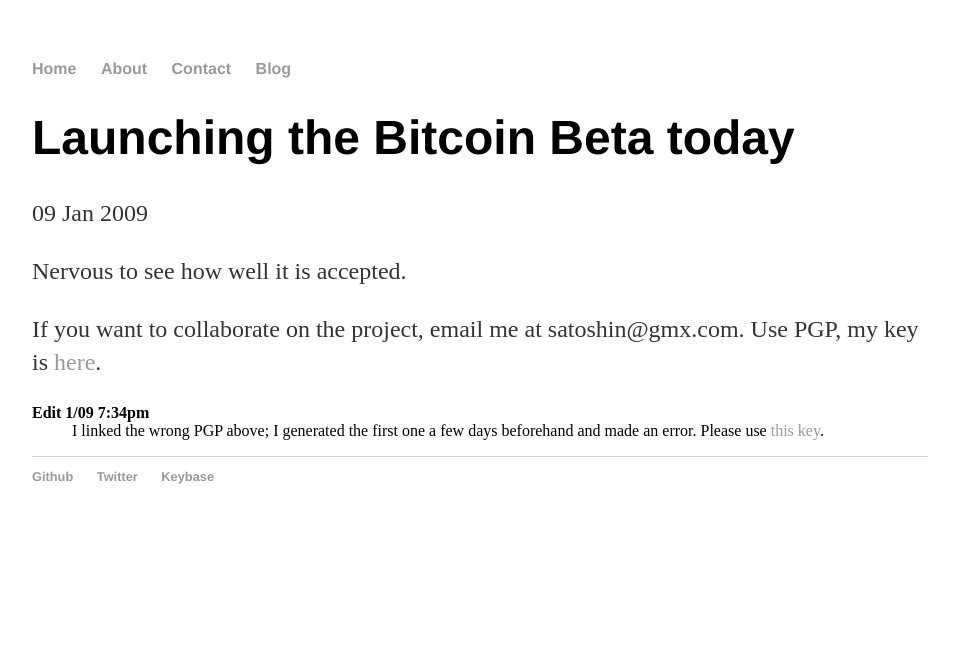
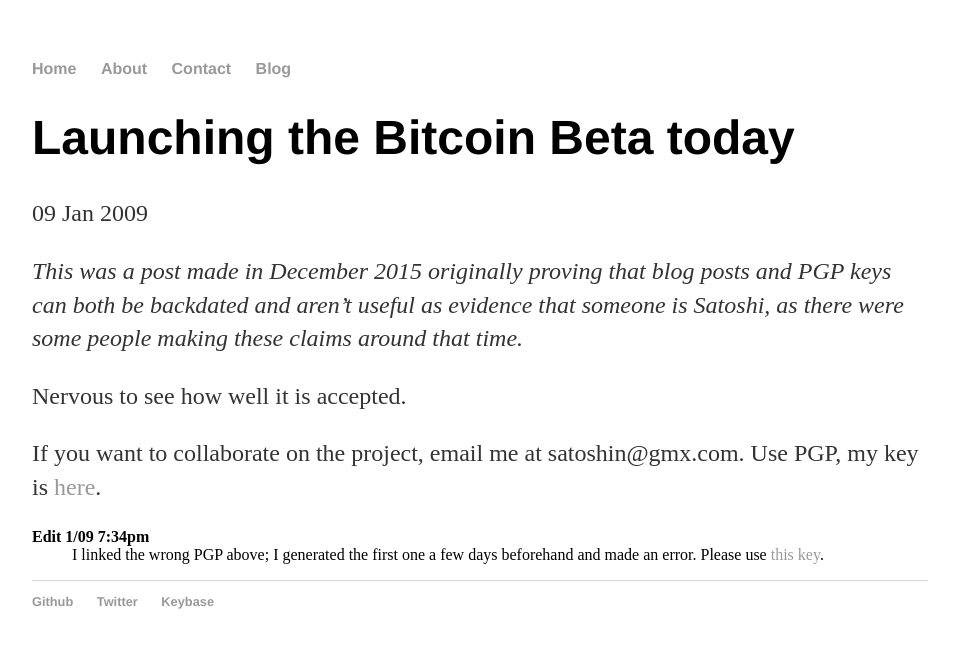
Before and after one commit to SamPatt/sampatt.com, a Jekyll site: the page built from _posts/2009-01-09-launching-the-bitcoin-beta-today.md, in a window 1280 px wide. Shown: the top 648 px of the page, without its empty margins (160-1119 px from the left). Built offline with Jekyll 4.4.1, drawn with Linux system fonts in a browser that asks for light colours.

Commit message:
Update 2009-01-09-launching-the-bitcoin-beta-today.md

```diff
--- a/_posts/2009-01-09-launching-the-bitcoin-beta-today.md
+++ b/_posts/2009-01-09-launching-the-bitcoin-beta-today.md
@@ -2,6 +2,7 @@
 layout: post
 title: Launching the Bitcoin Beta today
 ---
+_This was a post made in December 2015 originally proving that blog posts and PGP keys can both be backdated and aren't useful as evidence that someone is Satoshi, as there were some people making these claims around that time._
 
 Nervous to see how well it is accepted.
 
```
